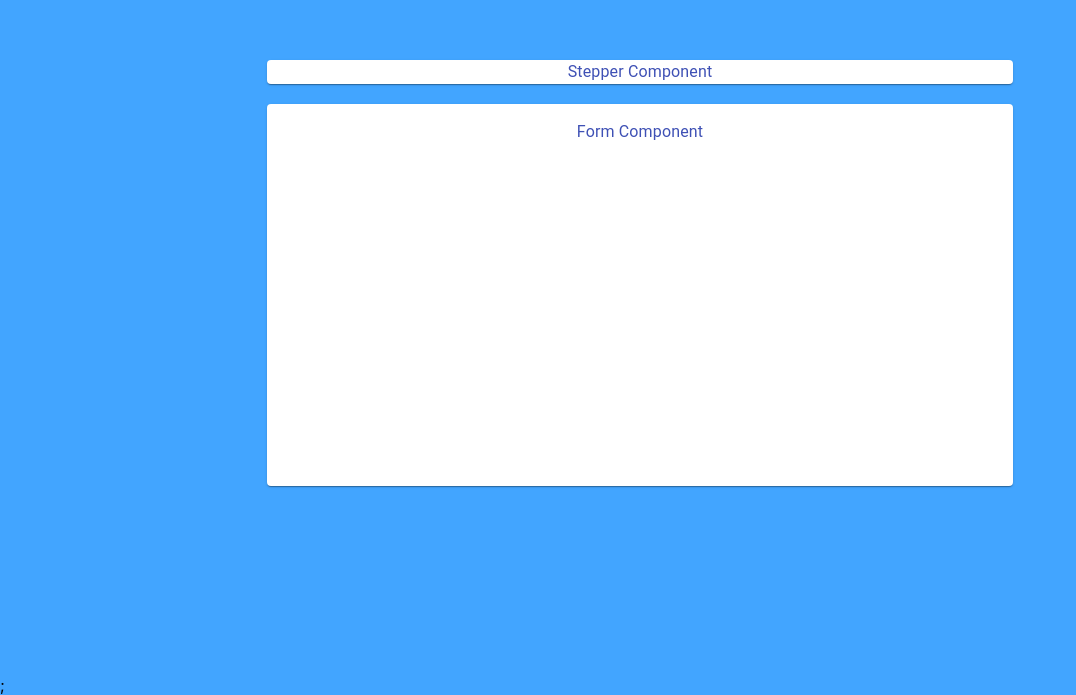
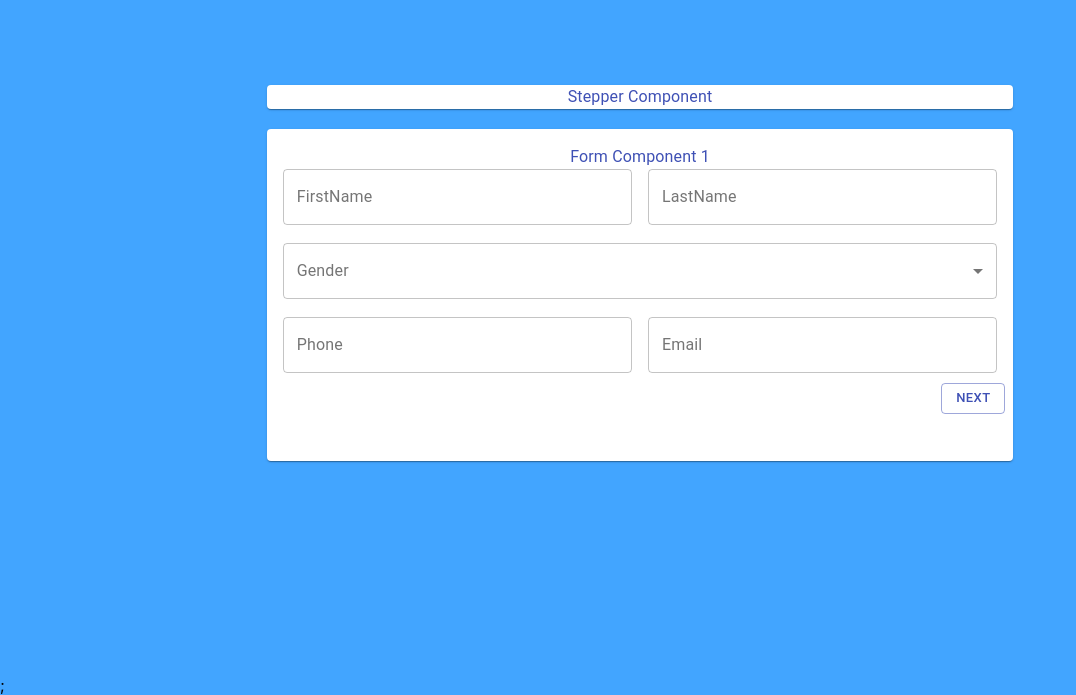
Before and after one commit to Manish994/MultiStepFormReact, a React (Create React App) app: page / in a window 1280 px wide. Shown: the part 109-804 px from the top of the page, without its empty margins (0-1076 px from the left). Built offline with nearby package versions, Linux system fonts and the light colour scheme.

Commit message:
Step 1 is completed

```diff
--- a/src/Components/FormComponents.jsx
+++ b/src/Components/FormComponents.jsx
@@ -3,13 +3,51 @@ import { Box, Grid, withStyles, Paper } from "@material-ui/core";
 import PropTypes from "prop-types";
 import { Styles } from "./commons/style";
 import { renderText } from "./commons/displayComponents";
+import {
+  renderInputBox,
+  renderSelectBox,
+  renderButton,
+} from "./commons/displayComponents";
 
 //Box is block level component
 //this is similar to bootstrap div
 //paper => bootstrap card
 class FormComponents extends Component {
+  state = {
+    data: {
+      firstname: "",
+      lastname: "",
+      gneder: "",
+      phone: "",
+      email: "",
+
+      highestDegree: "",
+      issuedBy: "",
+      yearOfPassing: "",
+      jobTypes: "",
+
+      skill: "",
+      jobApplyFor: "",
+      workExperience: "",
+      expectedSalary: "",
+    },
+    errors: {},
+  };
+
   render() {
     const { classes } = this.props;
+    const handleInputChange = ({ target }) => {
+      const { data, errors } = this.state;
+      target.value.length <= 3
+        ? (errors[target.name] = `${target.name} must have at lest 3 character`)
+        : (errors[target.name] = "");
+      data[target.name] = target.value;
+      this.setState({ data, errors });
+    };
+
+    const handleNext = () => {
+      console.log("handle Nextr cliek");
+    };
 
     return (
       <Grid container className={classes.formContainer}>
@@ -19,7 +57,69 @@ class FormComponents extends Component {
           </Box>
           <Box component={Paper}>
             <form className={classes.form}>
-              {renderText({ label: "Form Component " })}
+              <Box mt={2} mb={2}>
+                {renderText({ label: "Form Component 1" })}
+              </Box>
+
+              <Grid container spacing={2} style={{ marginBottom: "10px" }}>
+                <Grid item xs={12} sm={6}>
+                  {renderInputBox({
+                    label: "FirstName",
+                    name: "firstname",
+                    state: this.state,
+                    handleInputChange,
+                  })}
+                </Grid>
+                <Grid item xs={12} sm={6}>
+                  {renderInputBox({
+                    label: "LastName",
+                    name: "lastname",
+                    state: this.state,
+                    handleInputChange,
+                  })}
+                </Grid>
+              </Grid>
+              <Grid container spacing={2} style={{ marginBottom: "10px" }}>
+                <Grid item xs={12}>
+                  {renderSelectBox({
+                    label: "Gender",
+                    name: "gender",
+                    state: this.state,
+                    options: [
+                      { key: "Male", value: "Male" },
+                      { key: "Female", value: "Female" },
+                      { key: "Other", value: "Other" },
+                    ],
+                    handleInputChange,
+                  })}
+                </Grid>
+              </Grid>
+              <Grid container spacing={2} style={{ marginBottom: "10px" }}>
+                <Grid item xs={12} sm={6}>
+                  {renderInputBox({
+                    label: "Phone",
+                    name: "phone",
+                    state: this.state,
+                    handleInputChange,
+                  })}
+                </Grid>
+                <Grid item xs={12} sm={6}>
+                  {renderInputBox({
+                    label: "Email",
+                    name: "email",
+                    state: this.state,
+                    handleInputChange,
+                  })}
+                </Grid>
+              </Grid>
+              <Grid container spacing={2} justifyContent="flex-end">
+                <Box p={2}>
+                  {renderButton({
+                    label: "next",
+                    handleOnButttonClick: handleNext,
+                  })}
+                </Box>
+              </Grid>
             </form>
           </Box>
         </Grid>
--- a/src/Components/commons/displayComponents.jsx
+++ b/src/Components/commons/displayComponents.jsx
@@ -1,4 +1,6 @@
-import { Typography } from "@material-ui/core";
+import { MenuItem, Typography, Button } from "@material-ui/core";
+import TextField from "@material-ui/core/TextField";
+import Select from "@material-ui/core";
 
 export const renderText = ({ label, color, align, varient }) => {
   return (
@@ -11,3 +13,74 @@ export const renderText = ({ label, color, align, varient }) => {
     </Typography>
   );
 };
+
+export const renderInputBox = ({
+  label,
+  name,
+  color,
+  state,
+
+  handleInputChange,
+}) => {
+  const { data, errors } = state;
+  return (
+    <TextField
+      label={label}
+      color={color ? color : "primary"}
+      variant="outlined"
+      fullWidth={true}
+      name={name}
+      value={data[name]}
+      error={errors[name] ? true : false}
+      helperText={errors[name]}
+      onChange={handleInputChange}
+    ></TextField>
+  );
+};
+
+export const renderSelectBox = ({
+  label,
+  name,
+  color,
+  state,
+  options,
+  handleInputChange,
+}) => {
+  const { data, errors } = state;
+  return (
+    <TextField
+      select
+      label={label}
+      color={color ? color : "primary"}
+      variant="outlined"
+      fullWidth={true}
+      name={name}
+      value={data[name]}
+      error={errors[name] ? true : false}
+      helperText={errors[name]}
+      onChange={handleInputChange}
+    >
+      {options.map((item) => (
+        <MenuItem key={item.value} value={item.value}>
+          {item.key}
+        </MenuItem>
+      ))}
+    </TextField>
+  );
+};
+
+export const renderButton = ({
+  label,
+  variant,
+  color,
+  handleOnButttonClick,
+}) => (
+  <Button
+    variant={variant ? variant : "outlined"}
+    color={color ? color : "primary"}
+    size="small"
+    onClick={handleOnButttonClick}
+  >
+    Next
+  </Button>
+);
--- a/src/Components/commons/style.jsx
+++ b/src/Components/commons/style.jsx
@@ -9,7 +9,7 @@ export const Styles = {
   },
 
   form: {
-    minHeight: "350px",
+    minHeight: "300px",
     padding: "16px",
     margin: "20px 0",
   },
```
Also changed, not shown: src/Components/steps/Step1.jsx (added).
